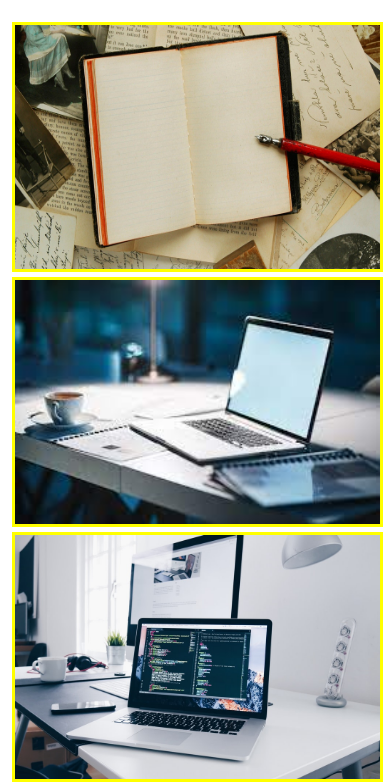
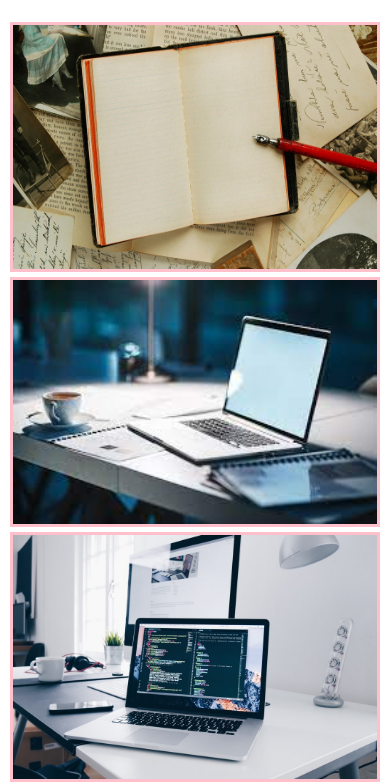
Before and after one commit to marvinboloabio/flexbox, a plain HTML site: page index.html in a window 390 px wide. Shown: the part 60-844 px from the top of the page. Drawn offline with Linux system fonts and the light colour scheme.

Commit message:
Update index.html

```diff
--- a/index.html
+++ b/index.html
@@ -113,8 +113,8 @@
 			background-color:pink;
  		    height:250px;
  		    border-style:solid;
- 		    border-color:yellow;
- 		    margin-left:5px;
+ 		    border-color:pink;
+ 		    margin-left:0px;
  		    margin-top:5px;
 		}
 		.itemscontainer{
```
